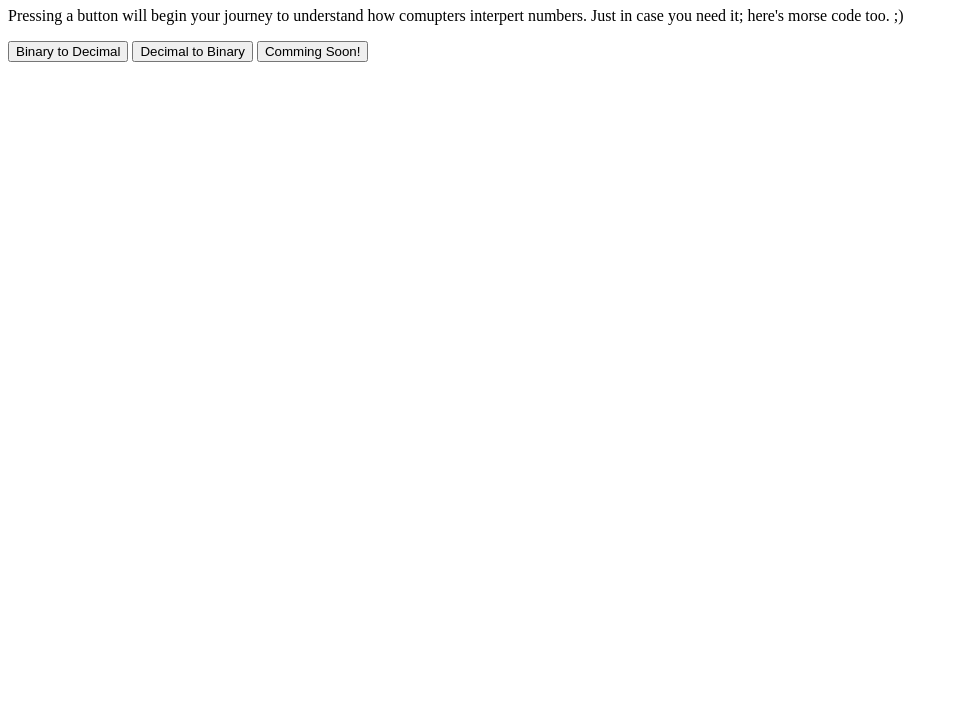
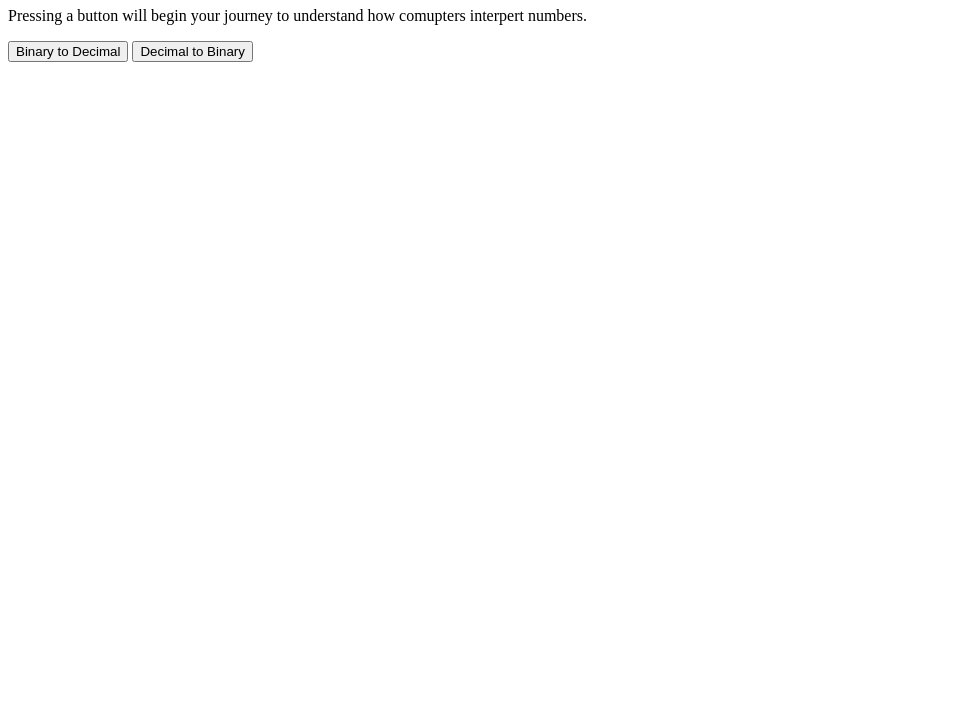
Before and after one commit to MrChido/conversions, a plain HTML site: page conversion.html in a window 1280 px wide. Shown: the part 73-800 px from the top of the page, without its empty margins (0-958 px from the left). Drawn offline with Linux system fonts and the light colour scheme.

Commit message:
removed a third option, and prepared a function for it in the JS.

```diff
--- a/conversion.html
+++ b/conversion.html
@@ -7,11 +7,11 @@
     <body>
 
     <h1>Conversions!</h1>
-    <p> Pressing a button will begin your journey to understand how comupters interpert numbers. Just in case you need it; here's morse code too. ;)</p>
+    <p>Pressing a button will begin your journey to understand how comupters interpert numbers.</p>
 
     <button type="button" id="binary" >Binary to Decimal</button>
     <button type="button" id="d2b">Decimal to Binary</button>
-    <button type="button" id="morse">Comming Soon!</button>
+
     <script src="conversionScript.js"></script>
     </body>
 </html>
--- a/conversionScript.js
+++ b/conversionScript.js
@@ -60,3 +60,5 @@ document.write("<h2>Decimal To Binary Conversion</h2>")
 document.write(Math.abs(userI) + " in binary is " + digits.join('') + ". " );
 document.write("<p>Please use your browser navigation to start over or click <a href='conversion.html'> here</a> to start over.</p>");
 }
+/*a function for a future morse code converter
+function morse(){}*/
```
